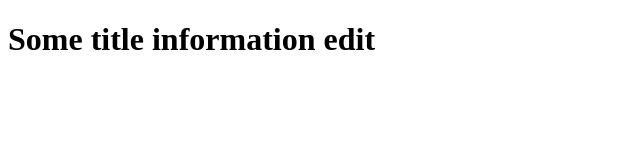
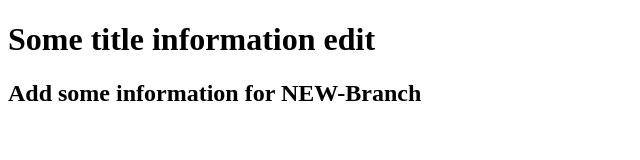
Before and after one commit to MisyurinDaniil/test, a plain HTML site: page index.html in a window 1280 px wide. Shown: the whole page, without its empty margins (0-640 px from the left). Drawn offline with Linux system fonts and the light colour scheme.

Commit message:
First commit fot NEW_BRANCH

```diff
--- a/index.html
+++ b/index.html
@@ -8,5 +8,6 @@
 </head>
 <body>
     <h1>Some title information edit</h1>
+    <h2>Add some information for NEW-Branch</h2>
 </body>
 </html>
```
